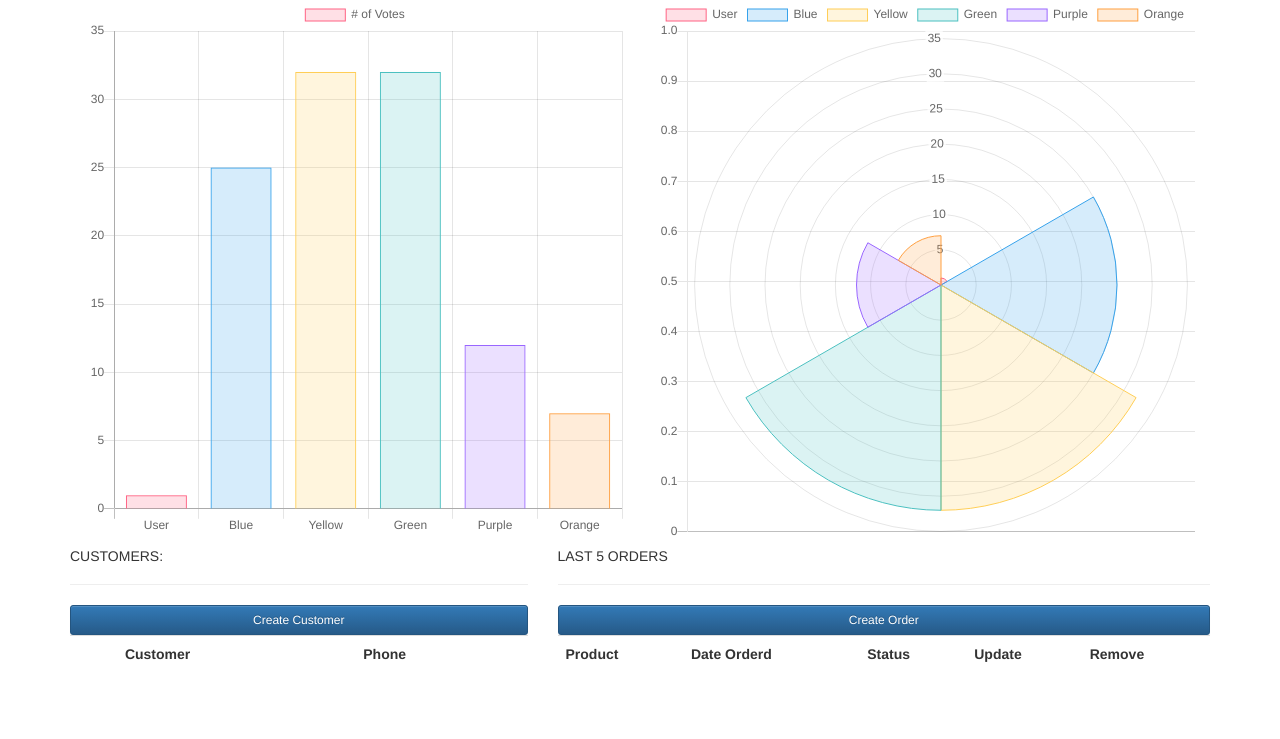
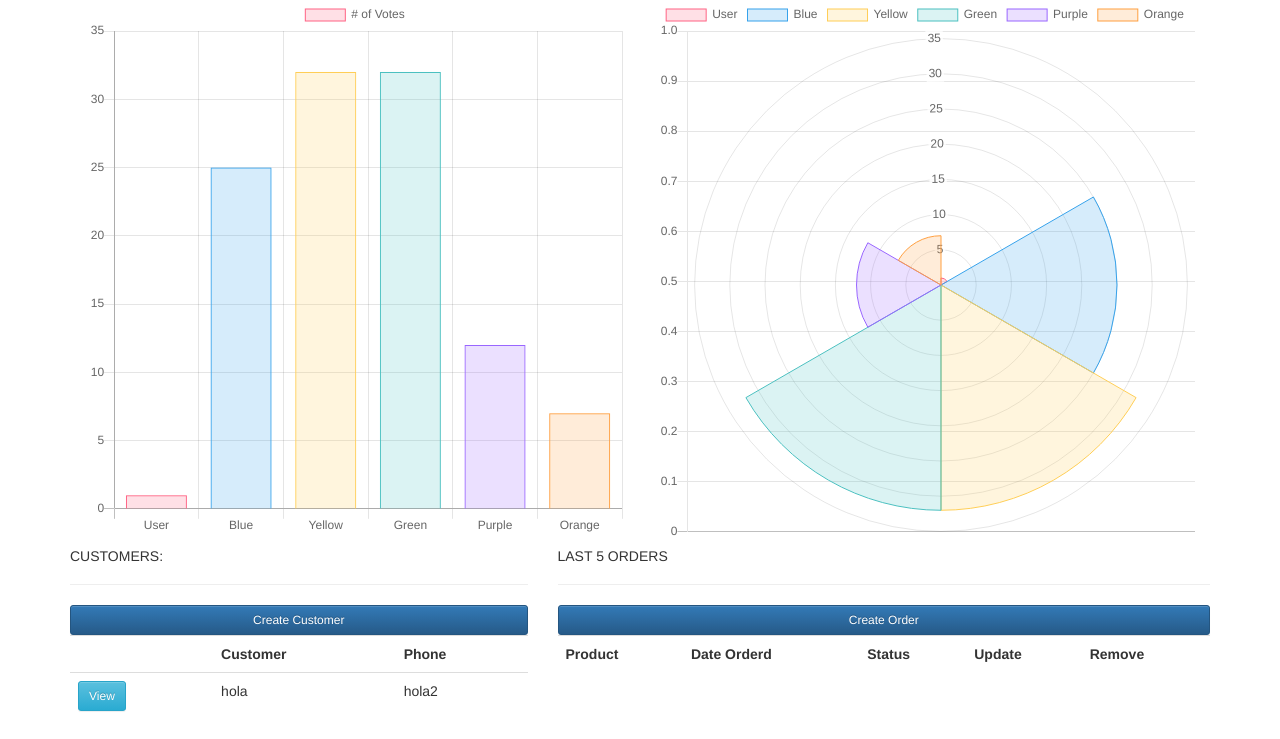
Before and after one commit to choredarck/WebPageIoTdi2020, a Django app: page / in a window 1280 px wide. Shown: the part 71-810 px from the top of the page. Before the commit the page ends 733 px from the top, so only its background shows below. Run offline with Django 3.2, Linux system fonts and the light colour scheme; lists and menus that the app fills with data are empty; some libraries are stand-ins or nearby versions.

Commit message:
ProdVersion

```diff
--- a/chartsensor/templates/Index.html
+++ b/chartsensor/templates/Index.html
@@ -115,7 +115,6 @@ var ctx = document.getElementById('myChart');
         <div class= 'col-sm-6'>
             <canvas id="myChart2" width="400" height="400"></canvas>
         </div>
-
     </div>
 </div>
 
@@ -131,15 +130,11 @@ var ctx = document.getElementById('myChart');
                     <th>Customer</th>
                     <th>Phone</th>
                 </tr>
-
-                {% for customer in customers %}
                     <tr>
                         <td><a class="btn btn-sm btn-info" href="{% url 'customer' customer.id %}">View</a></td>
-                        <td>{{customer.name}}</td>
-                        <td>{{customer.phone}}</td>
+                        <td>hola</td>
+                        <td>hola2</td>
                     </tr>
-                {% endfor %}
-
             </table>
         </div>
     </div>
```
